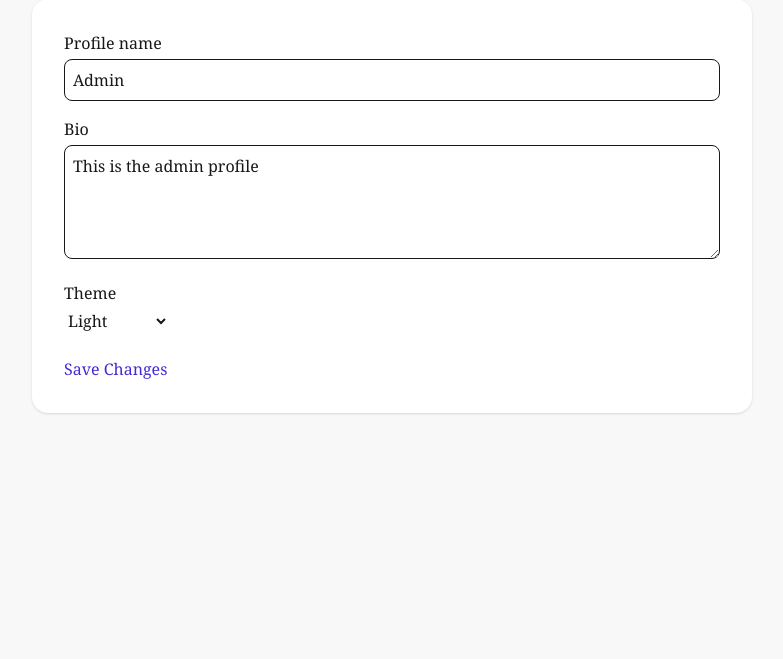
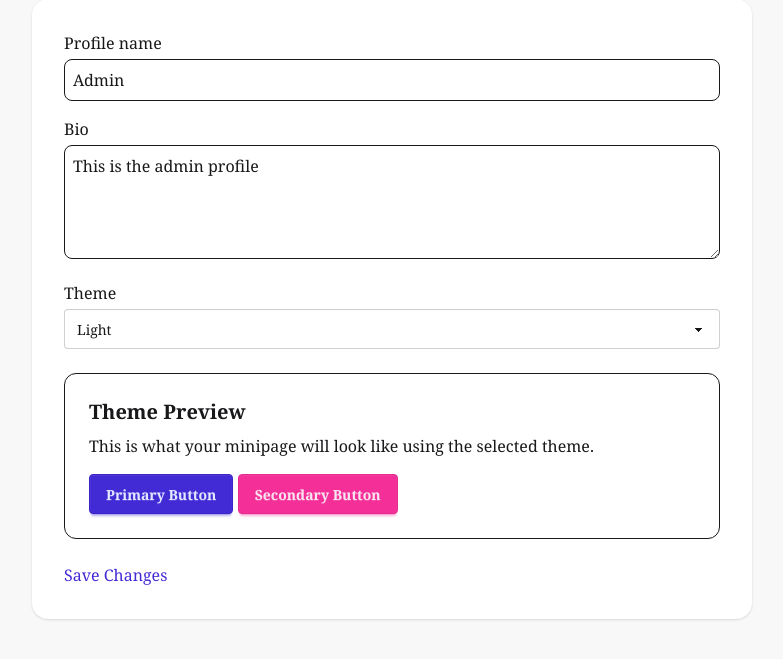
Before and after one commit to tylerboutwell/MiniPage, a Django app: page /profile/1/edit in a window 1280 px wide. Shown: the part 233-892 px from the top of the page, without its empty margins (248-1031 px from the left). Before the commit the page ends 647 px from the top, so only its background shows below. Run offline with Django 5.2, Linux system fonts and the light colour scheme; a user stored in the database is signed in; data comes from the database, SQL or seed files in the repository; both versions use the stored data as it was after the commit; some libraries are stand-ins or nearby versions.

Commit message:
add a theme preview card for the edit profile page

```diff
--- a/profiles/forms.py
+++ b/profiles/forms.py
@@ -11,6 +11,10 @@ class ProfileForm(forms.ModelForm):
             'profile_name': forms.TextInput(attrs={'class': 'p-2 w-full border rounded-lg'}),
             'bio': forms.Textarea(attrs={'class': 'w-full p-2 border rounded-lg',
                 'rows': 4}),
+            'theme': forms.Select(attrs={
+                'class': 'select select-bordered w-full',
+                'id': 'theme-select'  # Add this!
+            }),
 
         }
 
--- a/profiles/templates/profiles/edit_profile.html
+++ b/profiles/templates/profiles/edit_profile.html
@@ -26,6 +26,14 @@
                 {% endfor %}
             </div>
 
+            <div id="theme-preview" data-theme="{{ user.profile.theme }}" class="p-6 rounded-xl border mt-4">
+                <h2 class="text-xl font-bold">Theme Preview</h2>
+                <p class="mt-2">This is what your minipage will look like using the selected theme.</p>
+
+                <button class="btn btn-primary mt-4">Primary Button</button>
+                <button class="btn btn-secondary mt-4">Secondary Button</button>
+            </div>
+
             <!-- Submit Button -->
             <button
                 type="submit"
@@ -38,4 +46,10 @@
     </div>
 </div>
 
+<script>
+document.getElementById("theme-select").addEventListener("change", (e) => {
+    document.getElementById("theme-preview").setAttribute("data-theme", e.target.value);
+});
+</script>
+
 {% endblock %}
--- a/theme/static/css/dist/styles.css
+++ b/theme/static/css/dist/styles.css
@@ -586,6 +586,192 @@
     }
   }
   @layer daisyui.l1.l2.l3 {
+    .select {
+      border: var(--border) solid #0000;
+      position: relative;
+      display: inline-flex;
+      flex-shrink: 1;
+      appearance: none;
+      align-items: center;
+      gap: calc(0.25rem * 1.5);
+      background-color: var(--color-base-100);
+      padding-inline-start: calc(0.25rem * 3);
+      padding-inline-end: calc(0.25rem * 7);
+      vertical-align: middle;
+      width: clamp(3rem, 20rem, 100%);
+      height: var(--size);
+      font-size: 0.875rem;
+      touch-action: manipulation;
+      border-start-start-radius: var(--join-ss, var(--radius-field));
+      border-start-end-radius: var(--join-se, var(--radius-field));
+      border-end-start-radius: var(--join-es, var(--radius-field));
+      border-end-end-radius: var(--join-ee, var(--radius-field));
+      background-image: linear-gradient(45deg, #0000 50%, currentColor 50%), linear-gradient(135deg, currentColor 50%, #0000 50%);
+      background-position: calc(100% - 20px) calc(1px + 50%), calc(100% - 16.1px) calc(1px + 50%);
+      background-size: 4px 4px, 4px 4px;
+      background-repeat: no-repeat;
+      white-space: nowrap;
+      overflow: hidden;
+      text-overflow: ellipsis;
+      box-shadow: 0 1px var(--input-color) inset, 0 -1px oklch(100% 0 0 / calc(var(--depth) * 0.1)) inset;
+      border-color: var(--input-color);
+      --input-color: var(--color-base-content);
+      --size: calc(var(--size-field, 0.25rem) * 10);
+    }
+    @supports (color: color-mix(in lab, red, red)) {
+      .select {
+        box-shadow: 0 1px color-mix(in oklab, var(--input-color) calc(var(--depth) * 10%), #0000) inset, 0 -1px oklch(100% 0 0 / calc(var(--depth) * 0.1)) inset;
+      }
+    }
+    @supports (color: color-mix(in lab, red, red)) {
+      .select {
+        --input-color: color-mix(in oklab, var(--color-base-content) 20%, #0000);
+      }
+    }
+    [dir="rtl"] .select {
+      background-position: calc(0% + 12px) calc(1px + 50%), calc(0% + 16px) calc(1px + 50%);
+    }
+    [dir="rtl"] .select::picker(select), [dir="rtl"] .select select::picker(select) {
+      translate: 0.5rem 0;
+    }
+    .select[multiple] {
+      height: auto;
+      overflow: auto;
+      padding-block: calc(0.25rem * 3);
+      padding-inline-end: calc(0.25rem * 3);
+      background-image: none;
+    }
+    .select select {
+      margin-inline-start: calc(0.25rem * -3);
+      margin-inline-end: calc(0.25rem * -7);
+      width: calc(100% + 2.75rem);
+      appearance: none;
+      padding-inline-start: calc(0.25rem * 3);
+      padding-inline-end: calc(0.25rem * 7);
+      height: calc(100% - calc(var(--border) * 2));
+      align-items: center;
+      background: inherit;
+      border-radius: inherit;
+      border-style: none;
+    }
+    .select select:focus, .select select:focus-within {
+      --tw-outline-style: none;
+      outline-style: none;
+    }
+    @media (forced-colors: active) {
+      .select select:focus, .select select:focus-within {
+        outline: 2px solid transparent;
+        outline-offset: 2px;
+      }
+    }
+    .select select:not(:last-child) {
+      margin-inline-end: calc(0.25rem * -5.5);
+      background-image: none;
+    }
+    .select:focus, .select:focus-within {
+      --input-color: var(--color-base-content);
+      box-shadow: 0 1px var(--input-color);
+    }
+    @supports (color: color-mix(in lab, red, red)) {
+      .select:focus, .select:focus-within {
+        box-shadow: 0 1px color-mix(in oklab, var(--input-color) calc(var(--depth) * 10%), #0000);
+      }
+    }
+    .select:focus, .select:focus-within {
+      outline: 2px solid var(--input-color);
+      outline-offset: 2px;
+      isolation: isolate;
+      z-index: 1;
+    }
+    .select:has(> select[disabled]), .select:is(:disabled, [disabled]), fieldset:disabled .select {
+      cursor: not-allowed;
+      border-color: var(--color-base-200);
+      background-color: var(--color-base-200);
+      color: var(--color-base-content);
+    }
+    @supports (color: color-mix(in lab, red, red)) {
+      .select:has(> select[disabled]), .select:is(:disabled, [disabled]), fieldset:disabled .select {
+        color: color-mix(in oklab, var(--color-base-content) 40%, transparent);
+      }
+    }
+    .select:has(> select[disabled])::placeholder, .select:is(:disabled, [disabled])::placeholder, fieldset:disabled .select::placeholder {
+      color: var(--color-base-content);
+    }
+    @supports (color: color-mix(in lab, red, red)) {
+      .select:has(> select[disabled])::placeholder, .select:is(:disabled, [disabled])::placeholder, fieldset:disabled .select::placeholder {
+        color: color-mix(in oklab, var(--color-base-content) 20%, transparent);
+      }
+    }
+    .select:has(> select[disabled]) > select[disabled] {
+      cursor: not-allowed;
+    }
+    @supports (appearance: base-select) {
+      .select, .select select {
+        appearance: base-select;
+      }
+    }
+    @supports (appearance: base-select) {
+      .select::picker(select), .select select::picker(select) {
+        appearance: base-select;
+      }
+    }
+    .select::picker(select), .select select::picker(select) {
+      color: inherit;
+      max-height: min(24rem, 70dvh);
+      margin-inline: 0.5rem;
+      translate: -0.5rem 0;
+      border: var(--border) solid var(--color-base-200);
+      margin-block: calc(0.25rem * 2);
+      border-radius: var(--radius-box);
+      padding: calc(0.25rem * 2);
+      background-color: inherit;
+      box-shadow: 0 2px calc(var(--depth) * 3px) -2px oklch(0% 0 0/0.2);
+      box-shadow: 0 20px 25px -5px rgb(0 0 0 / calc(var(--depth) * 0.1)), 0 8px 10px -6px rgb(0 0 0 / calc(var(--depth) * 0.1));
+    }
+    .select::picker-icon, .select select::picker-icon {
+      display: none;
+    }
+    .select optgroup, .select select optgroup {
+      padding-top: 0.5em;
+    }
+    .select optgroup option:nth-child(1), .select select optgroup option:nth-child(1) {
+      margin-top: 0.5em;
+    }
+    .select option, .select select option {
+      border-radius: var(--radius-field);
+      padding-inline: calc(0.25rem * 3);
+      padding-block: calc(0.25rem * 1.5);
+      transition-property: color, background-color;
+      transition-duration: 0.2s;
+      transition-timing-function: cubic-bezier(0, 0, 0.2, 1);
+      white-space: normal;
+    }
+    .select option:not(:disabled):hover, .select option:not(:disabled):focus-visible, .select select option:not(:disabled):hover, .select select option:not(:disabled):focus-visible {
+      cursor: pointer;
+      background-color: var(--color-base-content);
+    }
+    @supports (color: color-mix(in lab, red, red)) {
+      .select option:not(:disabled):hover, .select option:not(:disabled):focus-visible, .select select option:not(:disabled):hover, .select select option:not(:disabled):focus-visible {
+        background-color: color-mix(in oklab, var(--color-base-content) 10%, transparent);
+      }
+    }
+    .select option:not(:disabled):hover, .select option:not(:disabled):focus-visible, .select select option:not(:disabled):hover, .select select option:not(:disabled):focus-visible {
+      --tw-outline-style: none;
+      outline-style: none;
+    }
+    @media (forced-colors: active) {
+      .select option:not(:disabled):hover, .select option:not(:disabled):focus-visible, .select select option:not(:disabled):hover, .select select option:not(:disabled):focus-visible {
+        outline: 2px solid transparent;
+        outline-offset: 2px;
+      }
+    }
+    .select option:not(:disabled):active, .select select option:not(:disabled):active {
+      background-color: var(--color-neutral);
+      color: var(--color-neutral-content);
+      box-shadow: 0 2px calc(var(--depth) * 3px) -2px var(--color-neutral);
+    }
+  }
+  @layer daisyui.l1.l2.l3 {
     .avatar {
       position: relative;
       display: inline-flex;
@@ -1116,6 +1302,18 @@
       --fontsize: 0.75rem;
       --btn-p: 0.75rem;
       --size: calc(var(--size-field, 0.25rem) * 8);
+    }
+  }
+  @layer daisyui.l1.l2.l3 {
+    .btn-primary {
+      --btn-color: var(--color-primary);
+      --btn-fg: var(--color-primary-content);
+    }
+  }
+  @layer daisyui.l1.l2.l3 {
+    .btn-secondary {
+      --btn-color: var(--color-secondary);
+      --btn-fg: var(--color-secondary-content);
     }
   }
   @media (hover: hover) {
```
Also changed, not shown: db.sqlite3.
